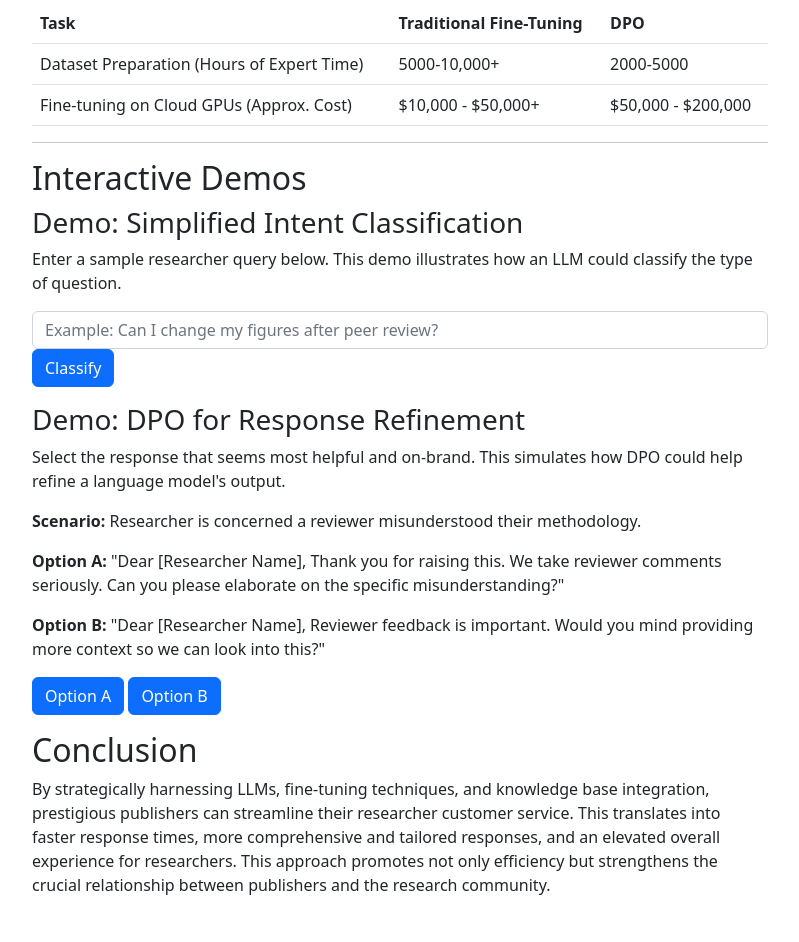
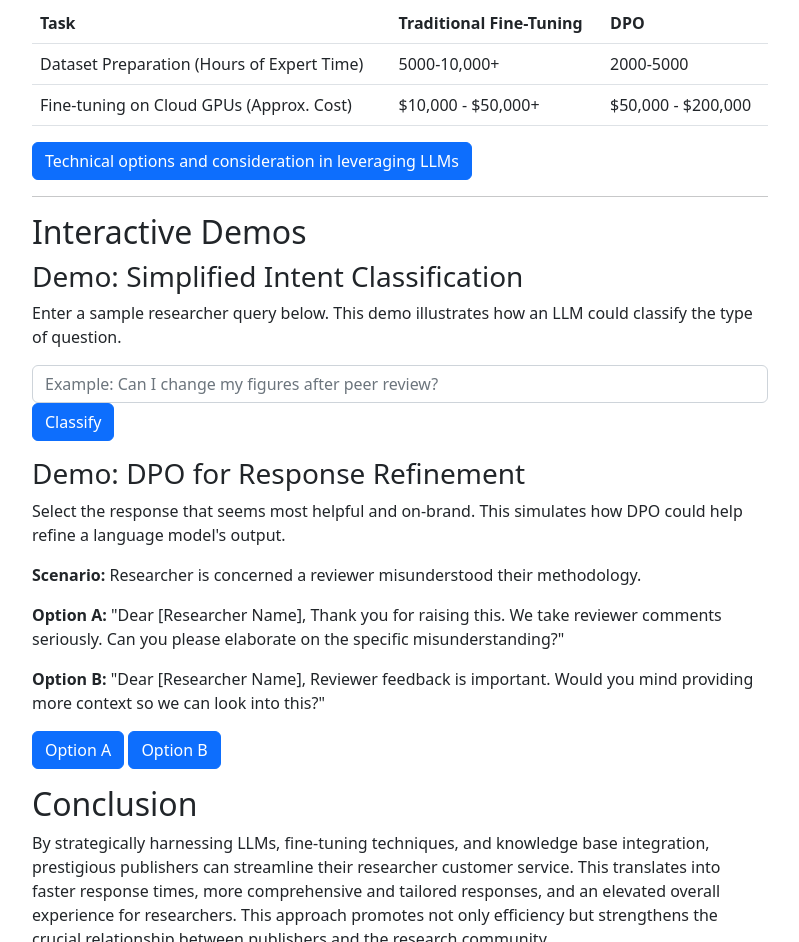
Before and after one commit to metonymize-kripa/research-csr-back-office-x, a plain HTML site: page index.html in a window 1280 px wide. Shown: the part 1797-2739 px from the top of the page, without its empty margins (240-1039 px from the left). Before the commit the page ends 2710 px from the top, so only its background shows below. Drawn offline with nearby package versions, Linux system fonts and the light colour scheme.

Commit message:
created link to options analysis

```diff
--- a/index.html
+++ b/index.html
@@ -79,6 +79,8 @@
                 </tr>
             </tbody>
         </table>
+		  <a href="customer_service.html" class="btn btn-primary" role="button">Technical options and consideration in leveraging LLMs</a>
+
           </section>
 
           <hr>
```
